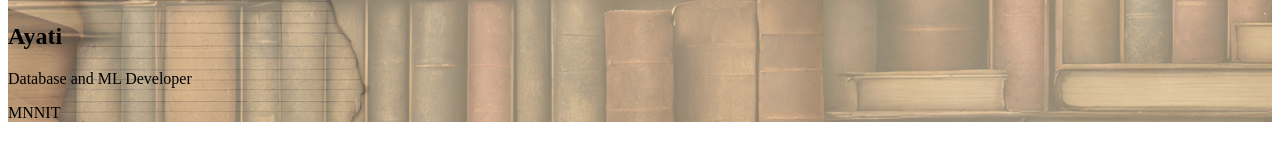
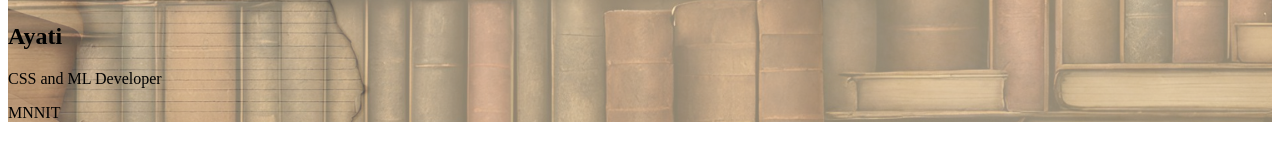
Before and after one commit to sundram2003/THE-CASE-FILES, a React (Create React App) app in the folder client/: page /aboutUs in a window 1280 px wide. Shown: the part 1669-1812 px from the top of the page. Built offline with nearby package versions, Linux system fonts and the light colour scheme.

Commit message:
about page updated by akshatvermavi

```diff
--- a/client/src/pages/AboutUs.js
+++ b/client/src/pages/AboutUs.js
@@ -152,7 +152,7 @@ const AboutUs = () => {
           />
           <DeveloperBox
             Name="Ayati"
-            role="Database and ML Developer"
+            role="CSS and ML Developer"
             from="MNNIT"
           />
         </div>
```
